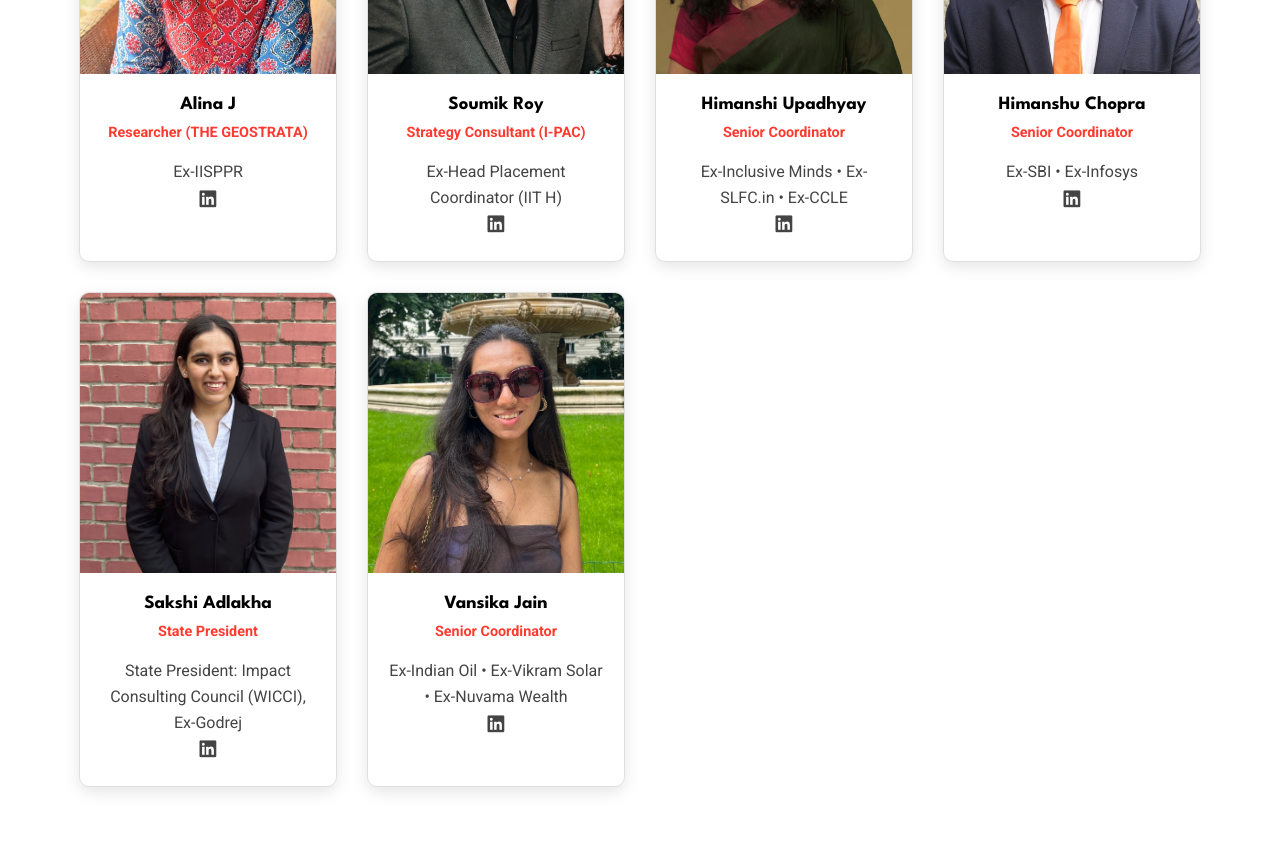
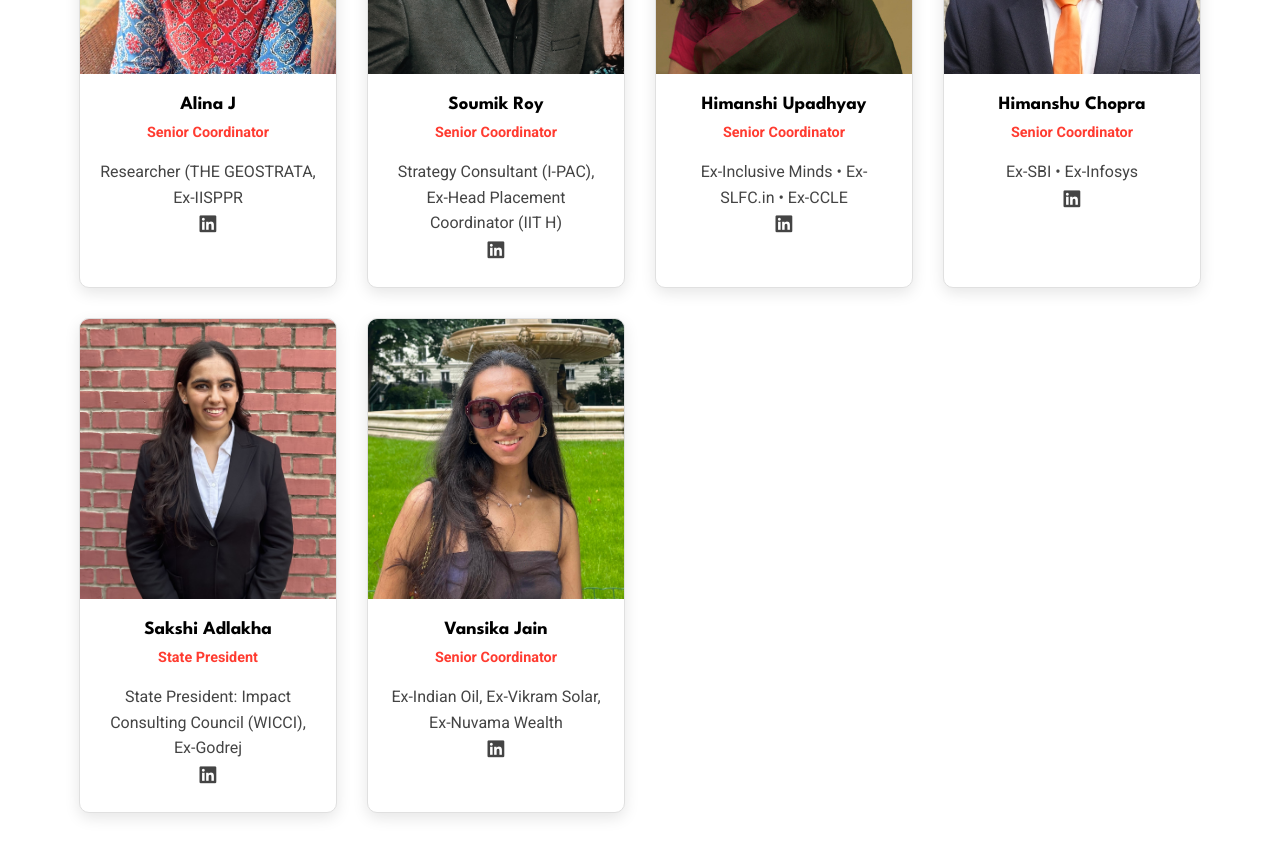
Before and after one commit to OrynthCon/orynth.github.io, a plain HTML site: page index.html in a window 1280 px wide. Shown: the part 5760-6617 px from the top of the page. Drawn offline with Linux system fonts and the light colour scheme.

Commit message:
Update index.html

```diff
--- a/index.html
+++ b/index.html
@@ -1291,8 +1291,8 @@
         <div class="member-img" style="background-image: url('images/AlinaJacob.jpg')"></div>
         <div class="member-info">
           <h3>Alina J</h3>
-          <div class="position">Researcher (THE GEOSTRATA)</div>
-          <p>Ex-IISPPR</p>
+          <div class="position">Senior Coordinator</div>
+          <p>Researcher (THE GEOSTRATA, Ex-IISPPR</p>
           <div class="social-links">
             <a href="https://www.linkedin.com/in/-alinaj/" target="_blank"><i class="fab fa-linkedin"></i></a>
           </div>
@@ -1304,8 +1304,8 @@
         <div class="member-img" style="background-image: url('images/somikroy.jpg')"></div>
         <div class="member-info">
           <h3>Soumik Roy</h3>
-          <div class="position">Strategy Consultant (I-PAC)</div>
-          <p>Ex-Head Placement Coordinator (IIT H)</p>
+          <div class="position">Senior Coordinator</div>
+          <p>Strategy Consultant (I-PAC), Ex-Head Placement Coordinator (IIT H)</p>
           <div class="social-links">
             <a href="https://www.linkedin.com/in/soumikroy-iith/" target="_blank"><i class="fab fa-linkedin"></i></a>
           </div>
@@ -1357,7 +1357,7 @@
         <div class="member-info">
           <h3>Vansika Jain</h3>
           <div class="position">Senior Coordinator</div>
-          <p>Ex-Indian Oil • Ex-Vikram Solar • Ex-Nuvama Wealth</p>
+          <p>Ex-Indian Oil, Ex-Vikram Solar, Ex-Nuvama Wealth</p>
           <div class="social-links">
             <a href="https://www.linkedin.com/in/vansika-jain-vj20031209/" target="_blank"><i class="fab fa-linkedin"></i></a>
           </div>
```
